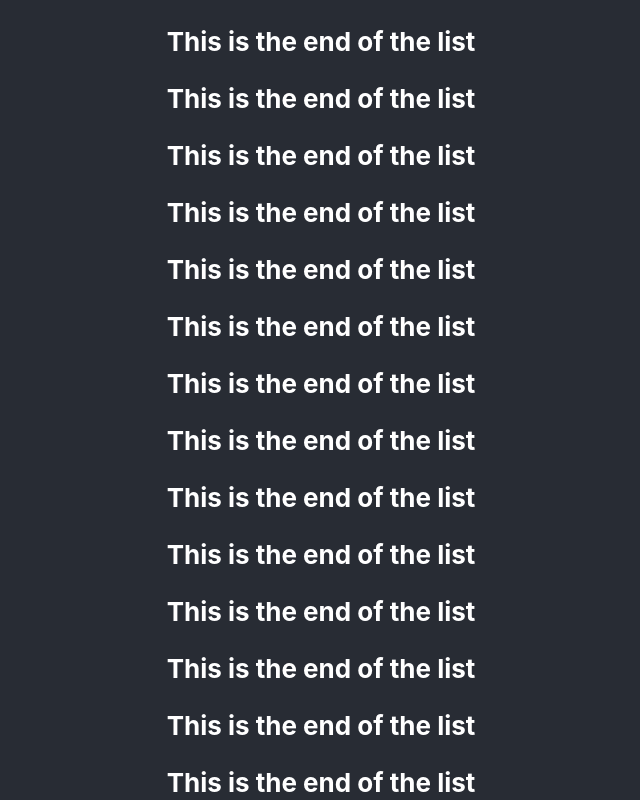
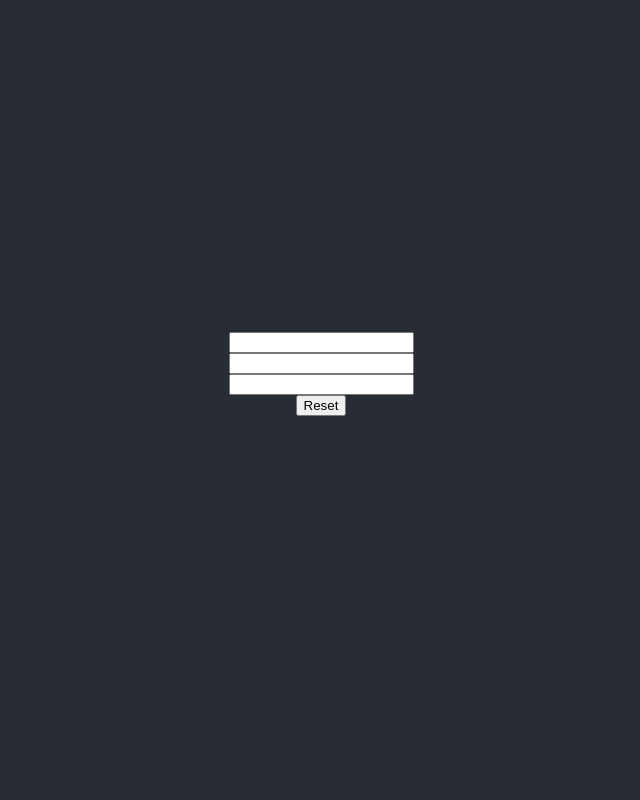
Before and after one commit to rudfoss/cra-workshop, a React (Create React App) app: page / in a window 1280 px wide. Shown: the top 800 px of the page, without its empty margins (319-959 px from the left). Built offline with nearby package versions, Linux system fonts and the light colour scheme.

Commit message:
TextInputExample

```diff
--- a/src/App.tsx
+++ b/src/App.tsx
@@ -1,15 +1,11 @@
 import './App.css';
-import Repeat from 'tasks/Repeat';
+import TextInputExample from 'tasks/TextInputExample';
 
 function App() {
   return (
     <div className="App">
       <header className="App-header">
-        <Repeat count={10}>
-          <Repeat count={3}>
-            <p style={{fontWeight: "bold"}}>This is the end of the list</p>
-          </Repeat>
-        </Repeat>
+        <TextInputExample/>
       </header>
     </div>
   );
--- /dev/null
+++ b/src/tasks/TextInputExample/TextInputExample.tsx
@@ -0,0 +1,36 @@
+import React, { useState } from "react"
+
+const onChangeHelper = (setter: any) => (evt: React.ChangeEvent<HTMLInputElement>) => {
+	setter(evt.target.value)
+}
+// const onChangeHelper = (setter: any) => {
+// 	return (evt: React.ChangeEvent<HTMLInputElement>) => {
+// 		setter(evt.target.value)
+// 	}
+// }
+
+interface TextInputExampleProps {
+
+}
+
+export const TextInputExample = (props: TextInputExampleProps) => {
+	const [firstname, setFirstName] = useState("")
+	const [lastname, setLastname] = useState("")
+	const [email, setEmail] = useState("")
+
+	const reset = () => {
+		setFirstName("")
+	}
+
+	return (
+		<>
+			<input type="text" value={firstname} onChange={onChangeHelper(setFirstName)}/>
+			<input type="text" value={lastname} onChange={onChangeHelper(setLastname)}/>
+			<input type="text" value={email} onChange={onChangeHelper(setEmail)}/>
+			<button onClick={reset}>Reset</button>
+			<p>{firstname}</p>
+		</>
+	)
+}
+
+export default TextInputExample
--- /dev/null
+++ b/src/tasks/TextInputExample/index.ts
@@ -0,0 +1 @@
+export { default } from "./TextInputExample"
```
